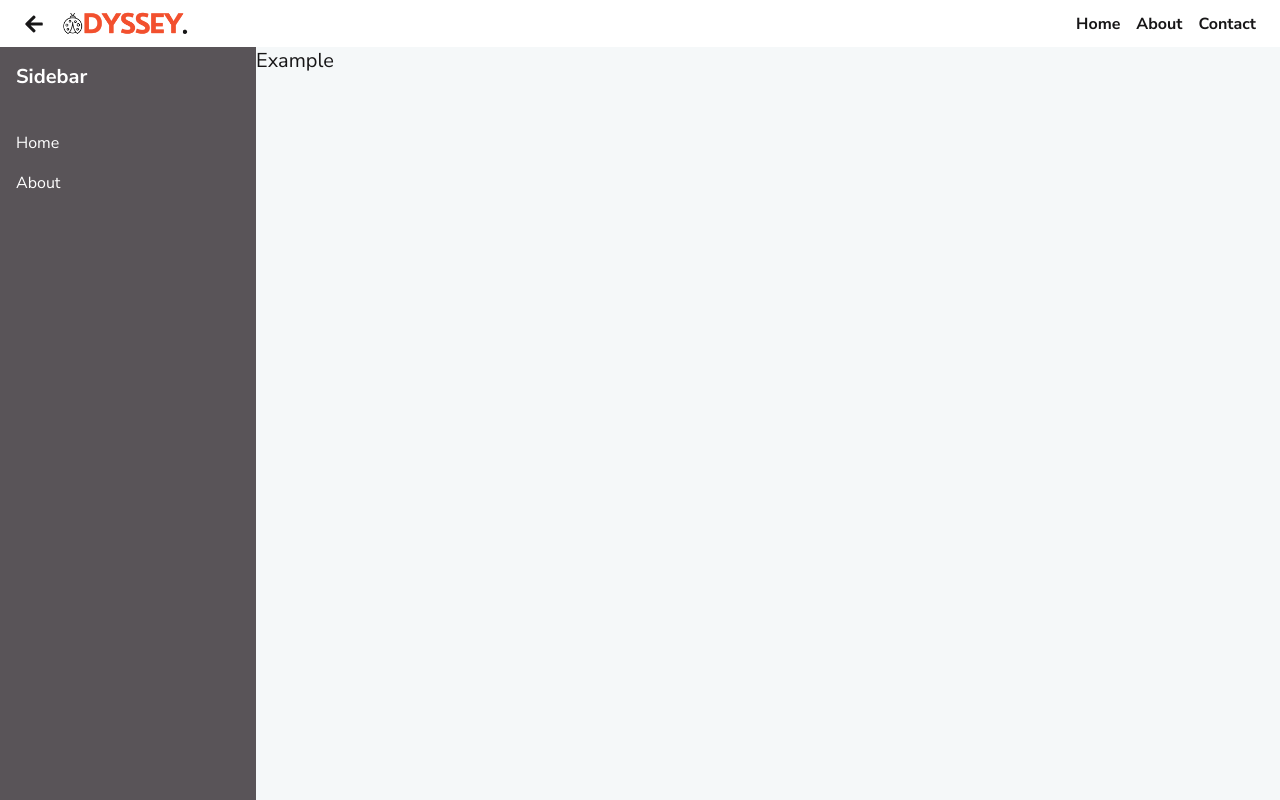
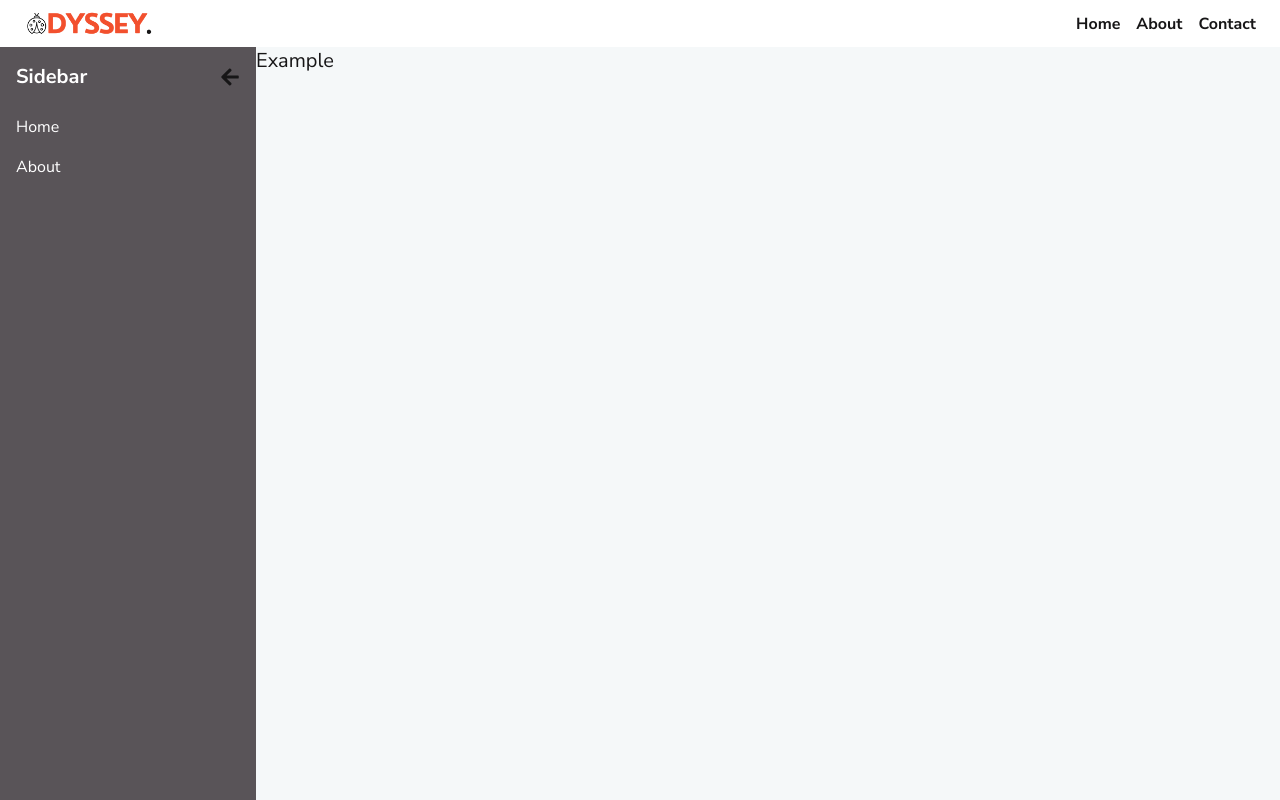
Before and after one commit to PasinduDineth/Odyssey, a Next.js app in the folder odyssey-ui/: page / in a window 1280 px wide. Built offline with nearby package versions, Linux system fonts and the light colour scheme.

Commit message:
feat: added toggle to navbar

```diff
--- a/odyssey-ui/src/app/layout.js
+++ b/odyssey-ui/src/app/layout.js
@@ -16,7 +16,7 @@ export default function RootLayout({ children }) {
         <Navbar toggleSidebar={toggleSidebar} isOpen={isOpen}/>
         <div className='flex flex-1 overflow-hidden'>
           <div className={`flex-shrink-0 ${isOpen ? 'w-64' : 'w-0'} transition-width duration-300 ease-in-out overflow-hidden`}>
-            <Sidebar isOpen={isOpen}/>
+            <Sidebar isOpen={isOpen} toggleSidebar={toggleSidebar}/>
           </div>
           <div className='flex flex-1 overflow-x-hidden overflow-y-auto'>
             {children}
--- a/odyssey-ui/src/app/navbar.js
+++ b/odyssey-ui/src/app/navbar.js
@@ -3,16 +3,11 @@ import Link from 'next/link';
 import Image from 'next/image'
 import { FaBars } from 'react-icons/fa';
 import { FaArrowLeft } from 'react-icons/fa';
-
-import { BiLeftArrowAlt } from "react-icons/bi";
-import { BsJustify } from "react-icons/bs";
-const Navbar = ({toggleSidebar, isOpen}) => {
+const Navbar = () => {
   return (
     <nav className="bg-white px-4 py-1">
       <div className="mx-2 flex items-center justify-between">
         <div className='flex justify-center items-center'>
-          {!isOpen ? <FaBars size={20} className="text-text-dark cursor-pointer mr-4" onClick={toggleSidebar} /> :
-          <FaArrowLeft size={20} className="text-text-dark cursor-pointer mr-4" onClick={toggleSidebar} />}
           <Image src="/logo4.png" alt="ODYSSEY" width={130} height={100} />
         </div>
         <div className="hidden md:flex items-center space-x-4">
--- a/odyssey-ui/src/app/sidebar.js
+++ b/odyssey-ui/src/app/sidebar.js
@@ -1,13 +1,16 @@
 // components/Sidebar.js
 import Link from 'next/link';
-
-const Sidebar = ({isOpen}) => {
+import { FaBars } from 'react-icons/fa';
+import { FaArrowLeft } from 'react-icons/fa';
+const Sidebar = ({isOpen, toggleSidebar}) => {
   return (
     <div className={`fixed min-h-screen left-0 bg-text w-64 overflow-x-hidden transition-transform duration-300 ease-in-out transform ${isOpen ? 'translate-x-0' : '-translate-x-full'}`}>
-      <div className="flex items-center justify-between p-4">
+      <div className="flex items-center justify-between pl-4 py-4">
         <span className="text-white text-xl font-bold">Sidebar</span>
+        {!isOpen ? <FaBars size={20} className="text-text-dark cursor-pointer mr-4" onClick={toggleSidebar} /> :
+          <FaArrowLeft size={20} className="text-text-dark cursor-pointer mr-4" onClick={toggleSidebar} />}
       </div>
-      <div className="p-4">
+      <div className="pl-4 pr-1">
         <Link href="/">
           <span className="text-white block py-2">Home</span>
         </Link>
```
